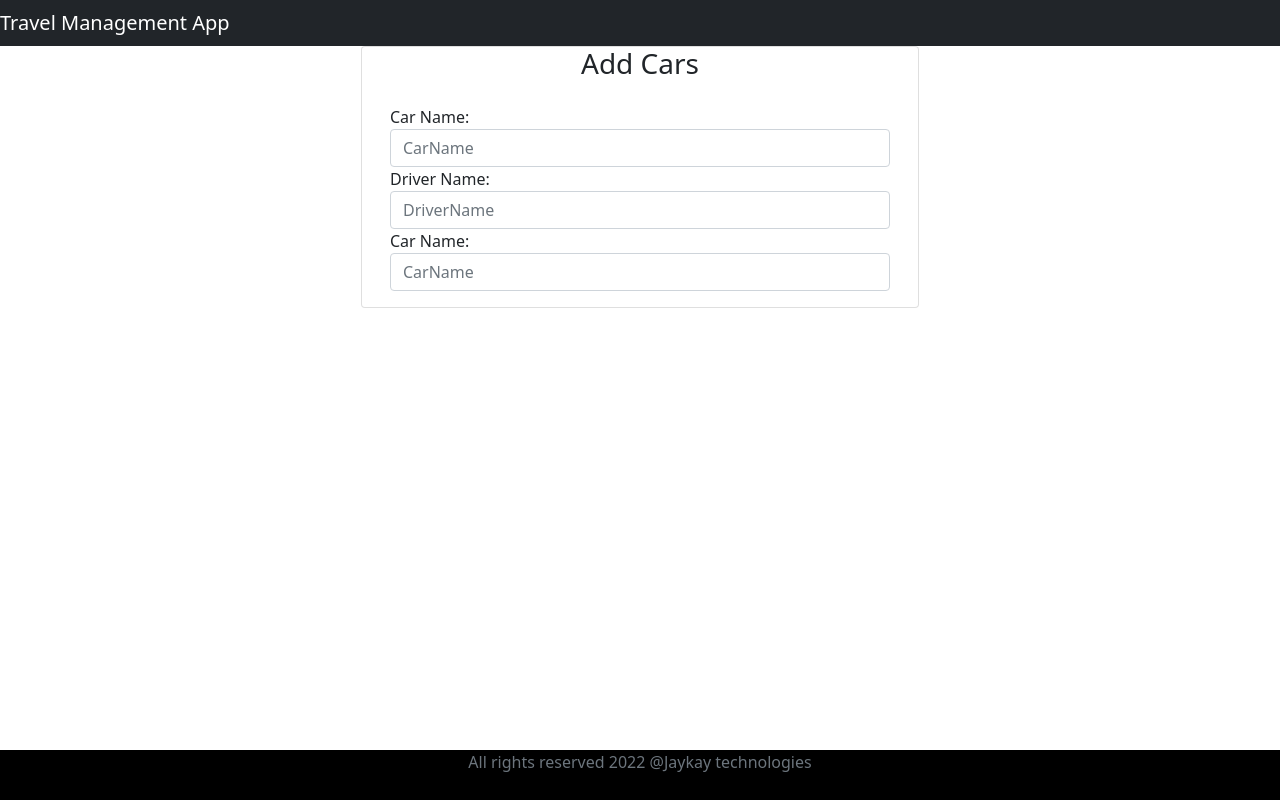
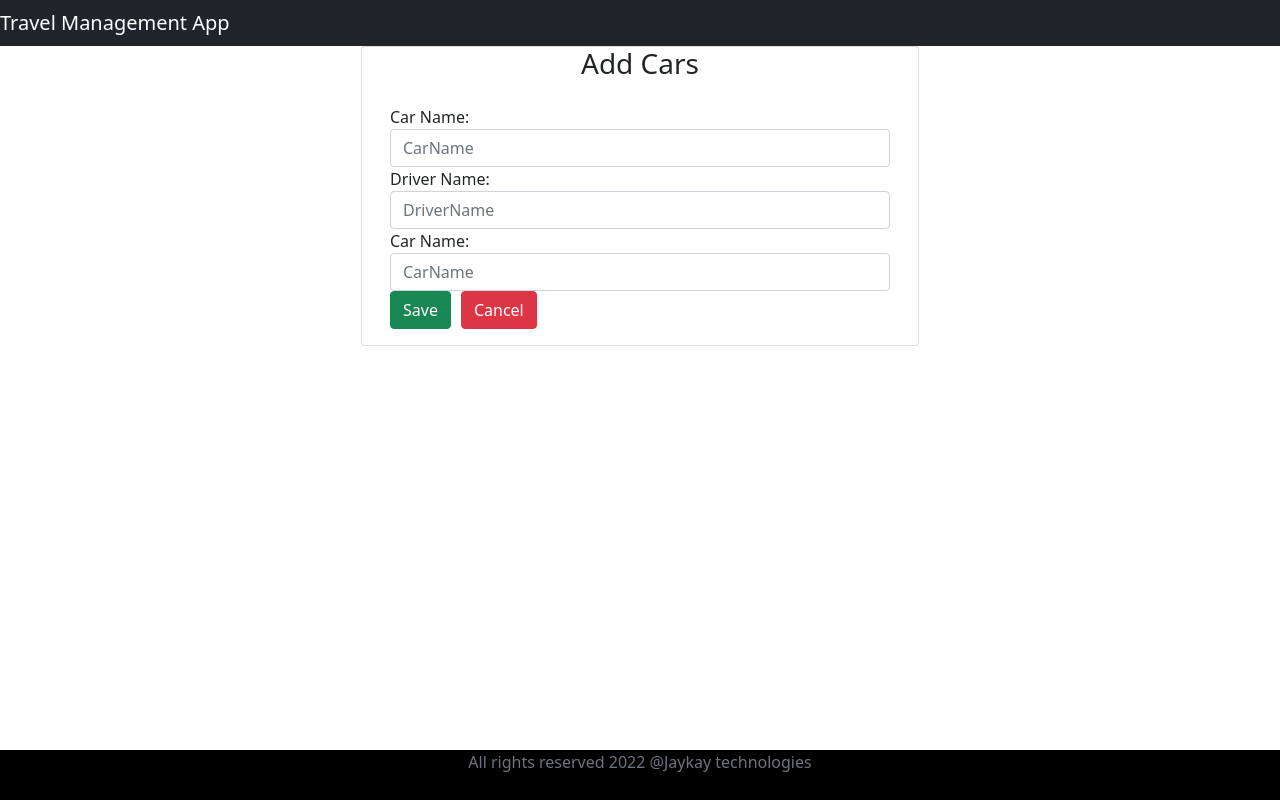
Before and after one commit to jagadhis/react-springboot-app, a React (Create React App) app in the folder frontend/: page /Addcars in a window 1280 px wide. Built offline with nearby package versions, Linux system fonts and the light colour scheme.

Commit message:
creating add cars form

```diff
--- a/frontend/src/Components/Addcars.jsx
+++ b/frontend/src/Components/Addcars.jsx
@@ -4,6 +4,11 @@ const Addcars = () => {
   const [Carname, SetCarname] = useState("");
   const [Carnum, SetCarnum] = useState("");
   const [drivername, Setdrivername] = useState("");
+
+  const [cancel, SetCancel] = useState("");
+  const save = (e) => {
+    e.preventDefault();
+  };
 
   return (
     <div>
@@ -43,6 +48,16 @@ const Addcars = () => {
                     onChange={(e) => Setdrivername(e.target.value)}
                   />
                 </div>
+                <button className="btn btn-success" onClick={save}>
+                  Save
+                </button>
+                <button
+                  className="btn btn-danger"
+                  onClick={cancel}
+                  style={{ marginLeft: 10 }}
+                >
+                  Cancel
+                </button>
               </form>
             </div>
           </div>
```
